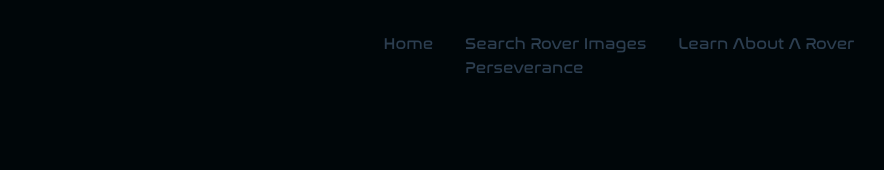
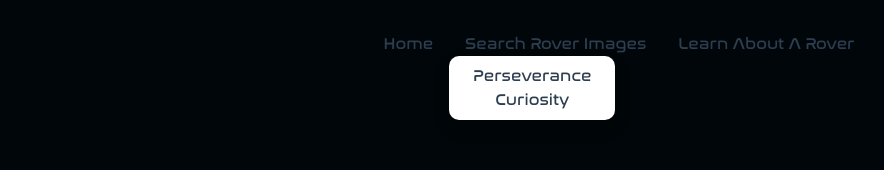
Before and after one commit to Khyrstina/VueFromMars, a Vue app: page / in a window 1280 px wide. Both pictures are taken after a click on the link "Search Rover Images". Shown: the top 170 px of the page, without its empty margins (5-889 px from the left). Built offline with nearby package versions, Linux system fonts and the light colour scheme.

Commit message:
Add Curiosity link as option under search

```diff
--- a/src/App.vue
+++ b/src/App.vue
@@ -29,6 +29,7 @@ const toggleDropdown = (arg) => {
         <a class="toggleForNav" style="text" @click="toggleDropdown('search')" v-bind:class="{ showSearchDropdown }">Search Rover Images</a>
         <div class="searchDropdown" v-show="showSearchDropdown">
             <RouterLink to="/perseverance">Perseverance</RouterLink>
+            <RouterLink to="/curiosity">Curiosity</RouterLink>
             </div>
       </div>
       <div class="navMenuItem">
@@ -109,14 +110,29 @@ nav a , nav a.visible, .searchDropdown a, .aboutDropdown a{
   user-select: none;
 }
 
+.searchDropdown, .aboutDropdown {
+  position: absolute;
+  display: flex;
+  flex-direction: column;
+  background-color: var(--color-background);
+  border: none;
+  min-width: 10rem;
+  box-shadow: 0px 8px 16px 0px rgba(0,0,0,0.2);
+  z-index: 2;
+  text-align: center;
+  border-radius: 10px;
+  padding: 0.5rem;
+}
+
 nav a:hover, .aboutDropdown a:hover, .searchDropdown a:hover {
   background-color: hsla(160, 100%, 37%, 0.2);
+  border-left: none;
 }
 
 nav a, .searchDropdown a, .aboutDropdown a {
   display: inline-block;
   padding: 0 1rem;
-  border-left: 1px solid var(--color-border);
+  border-left: none;
   background-color: transparent;
   cursor: pointer;
   user-select: none;
```
